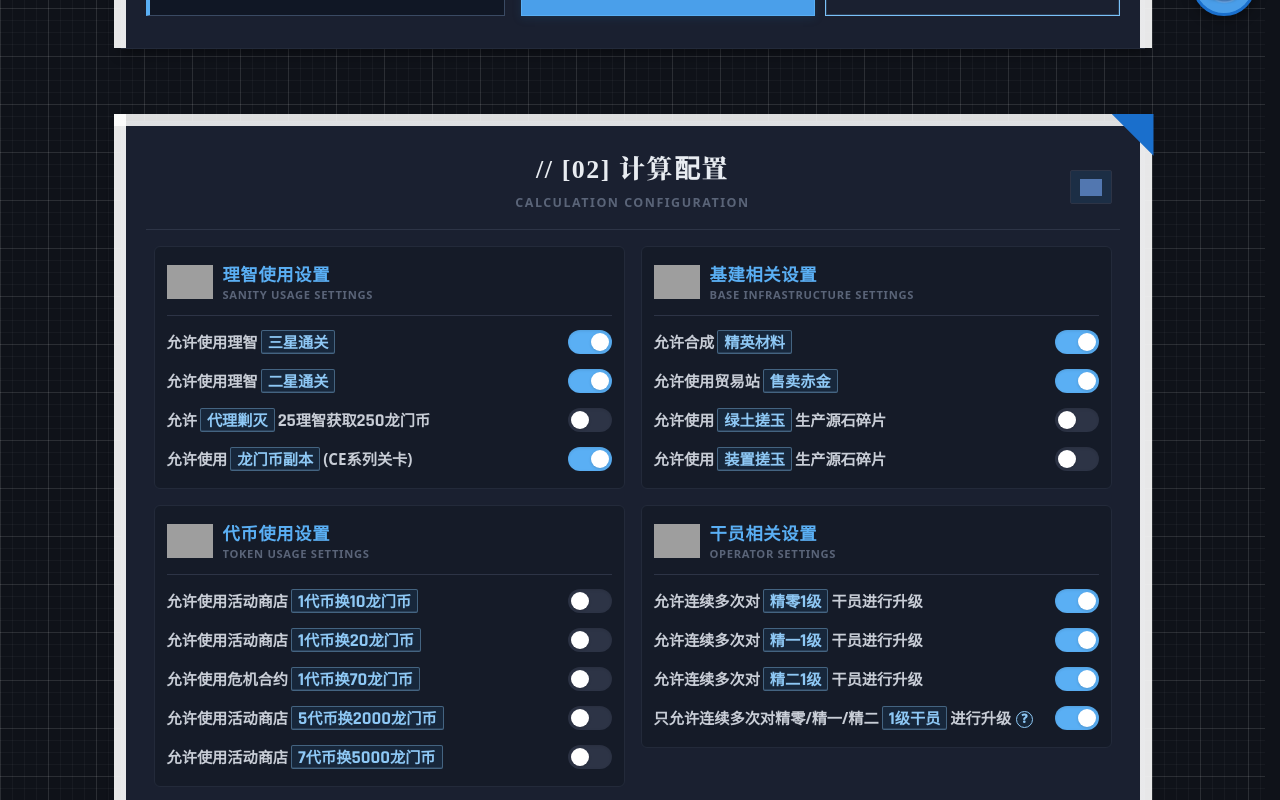
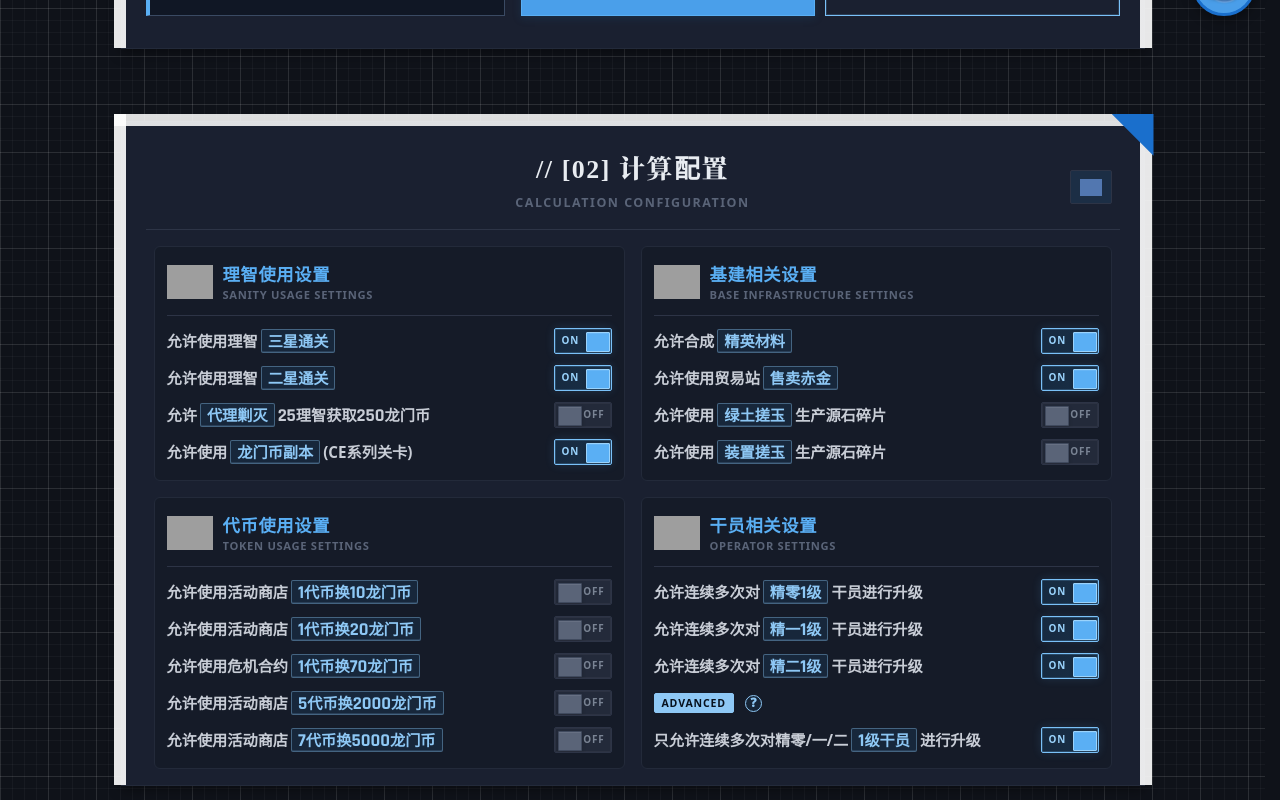
Before and after one commit to parrotime/Arknights-LMD-Sum-calculator, a React (Vite) app: page / in a window 1280 px wide. Shown: the part 760-1560 px from the top of the page. Built offline with nearby package versions, Linux system fonts and the light colour scheme; grey boxes are pictures that could not be loaded.

Commit message:
260507-01-v2_new-setting_panel style

```diff
--- a/src/assets/styles/App.module.css
+++ b/src/assets/styles/App.module.css
@@ -841,20 +841,35 @@
   width: 100%;
 }
 
-.settings-column {
+.settings-card {
   display: flex;
   flex-direction: column;
-  gap: var(--ark-space-md);
-  min-width: 0;
-}
-
-.settings-card {
   min-width: 0;
   padding: 12px;
   background: var(--ark-surface-inset);
   border: 1px solid var(--ark-border-subtle);
   border-radius: 6px;
   box-sizing: border-box;
+}
+
+.settings-card-sanity {
+  grid-column: 1;
+  grid-row: 1;
+}
+
+.settings-card-base {
+  grid-column: 2;
+  grid-row: 1;
+}
+
+.settings-card-token {
+  grid-column: 1;
+  grid-row: 2;
+}
+
+.settings-card-operator {
+  grid-column: 2;
+  grid-row: 2;
 }
 
 .settings-card-header {
@@ -907,6 +922,7 @@
 .settings-card-options {
   display: flex;
   flex-direction: column;
+  flex: 1;
   gap: 5px;
 }
 
@@ -928,7 +944,28 @@
   justify-content: space-between;
   min-height: 32px;
   width: 100%;
+  box-sizing: border-box;
   padding: 1px 0;
+}
+
+.toggle-container-advanced {
+  min-height: 32px;
+}
+
+.advanced-rule-header {
+  display: flex;
+  align-items: center;
+  justify-content: flex-start;
+  gap: 6px;
+  min-height: 32px;
+  padding-top: 0;
+  padding-bottom: 0;
+  line-height: 1;
+}
+
+.toggle-container-advanced .toggle-text {
+  font-size: 0.95rem;
+  line-height: 1.65;
 }
 
 .toggle-text {
@@ -956,6 +993,21 @@
   line-height: 1;
   white-space: nowrap;
   box-shadow: inset 0 -1px 0 rgba(142, 200, 245, 0.16);
+}
+
+.advanced-rule-badge {
+  display: inline-flex;
+  align-items: center;
+  height: 18px;
+  padding: 0 7px;
+  border: 1px solid var(--ark-setting-keyword-color);
+  border-radius: 2px;
+  background: var(--ark-setting-keyword-color);
+  color: var(--ark-setting-badge-text-color);
+  font-size: 0.66rem;
+  font-weight: 900;
+  line-height: 1;
+  letter-spacing: 0.08em;
 }
 
 .setting-help-trigger {
@@ -980,6 +1032,7 @@
 .setting-help-root {
   position: relative;
   display: inline-flex;
+  flex-shrink: 0;
   vertical-align: text-bottom;
 }
 
@@ -1071,8 +1124,8 @@
 
 .toggle-switch {
   position: relative;
-  width: 44px;
-  height: 24px;
+  width: 58px;
+  height: 26px;
   flex-shrink: 0;
 }
 
@@ -1086,31 +1139,80 @@
   position: absolute;
   cursor: pointer;
   inset: 0;
-  background-color: var(--ark-neutral-300);
-  transition: background-color var(--ark-transition-base);
-  border-radius: 12px;
-  box-shadow: inset 0 1px 3px rgba(0, 0, 0, 0.1);
+  overflow: hidden;
+  background: var(--ark-neutral-200);
+  border: 1px solid var(--ark-border-default);
+  border-radius: 2px;
+  box-shadow: inset 0 0 0 1px rgba(255, 255, 255, 0.04);
+  transition: background-color var(--ark-transition-base),
+              border-color var(--ark-transition-base),
+              box-shadow var(--ark-transition-base);
 }
 
 .slider:before {
   position: absolute;
   content: "";
+  z-index: 2;
   height: 18px;
-  width: 18px;
+  width: 22px;
   left: 3px;
-  bottom: 3px;
-  background-color: white;
-  transition: transform var(--ark-transition-base);
-  border-radius: 50%;
-  box-shadow: 0 1px 3px rgba(0, 0, 0, 0.15);
+  top: 3px;
+  background: var(--ark-neutral-500);
+  border: 1px solid var(--ark-neutral-400);
+  border-radius: 1px;
+  box-shadow: inset 0 1px 0 rgba(255, 255, 255, 0.08),
+              0 2px 4px rgba(0, 0, 0, 0.18);
+  transition: transform var(--ark-transition-base),
+              background-color var(--ark-transition-base),
+              border-color var(--ark-transition-base);
+}
+
+.slider::after {
+  content: "OFF";
+  position: absolute;
+  inset: 0;
+  z-index: 1;
+  display: flex;
+  align-items: center;
+  justify-content: flex-end;
+  padding: 0 6px 0 28px;
+  color: var(--ark-neutral-600);
+  font-size: 0.62rem;
+  font-weight: 900;
+  line-height: 1;
+  letter-spacing: 0.08em;
+  transition: color var(--ark-transition-base),
+              justify-content var(--ark-transition-base),
+              padding var(--ark-transition-base);
 }
 
 input:checked + .slider {
-  background-color: var(--ark-primary-500);
+  background: linear-gradient(90deg, var(--ark-primary-50), rgba(43, 131, 198, 0.2));
+  border-color: var(--ark-primary-400);
+  box-shadow: inset 0 0 0 1px rgba(122, 193, 248, 0.2),
+              0 0 10px rgba(90, 175, 244, 0.16);
 }
 
 input:checked + .slider:before {
-  transform: translateX(20px);
+  transform: translateX(28px);
+  background: var(--ark-primary-500);
+  border-color: var(--ark-primary-300);
+}
+
+input:checked + .slider::after {
+  content: "ON";
+  justify-content: flex-start;
+  padding: 0 28px 0 7px;
+  color: var(--ark-primary-300);
+}
+
+.toggle-switch:hover .slider {
+  border-color: var(--ark-input-border-hover);
+}
+
+.toggle-switch input:focus-visible + .slider {
+  outline: 2px solid var(--ark-border-focus);
+  outline-offset: 2px;
 }
 
 input:invalid {
@@ -1552,6 +1654,14 @@ input:invalid {
   .limit-card-grid-trade,
   .settings-grid {
     grid-template-columns: 1fr;
+  }
+
+  .settings-card-sanity,
+  .settings-card-base,
+  .settings-card-token,
+  .settings-card-operator {
+    grid-column: auto;
+    grid-row: auto;
   }
 
   .limit-card {
--- a/src/assets/styles/index.css
+++ b/src/assets/styles/index.css
@@ -139,6 +139,7 @@
 
   /* 设置面板 */
   --ark-setting-keyword-color: #1e4d7a;
+  --ark-setting-badge-text-color: #f8f9fb;
 }
 
 /* === 深色主题 === */
@@ -238,6 +239,7 @@
 
   /* 设置面板 */
   --ark-setting-keyword-color: #8ec8f5;
+  --ark-setting-badge-text-color: #07111d;
 }
 
 body {
--- a/src/components/SettingsPanel.jsx
+++ b/src/components/SettingsPanel.jsx
@@ -18,7 +18,7 @@ const settingsOptions = [
   { text: "允许连续多次对精一1级干员进行升级", key: "allowUpgradeOnly1", highlight: "精一1级" },
   { text: "允许连续多次对精二1级干员进行升级", key: "allowUpgradeOnly2", highlight: "精二1级" },
   {
-    text: "只允许连续多次对精零/精一/精二1级干员进行升级",
+    text: "只允许连续多次对精零/一/二1级干员进行升级",
     key: "allowUpgradeOnlyFor1",
     highlight: "1级干员",
     helpText: [
@@ -35,35 +35,30 @@ const groups = [
     title: "理智使用设置",
     code: "SANITY USAGE SETTINGS",
     icon: "https://ark-lmd.oss-cn-beijing.aliyuncs.com/AP_GAMEPLAY.webp",
-    column: "left",
+    layout: "sanity",
     items: settingsOptions.slice(0, 4),
   },
   {
     title: "基建相关设置",
     code: "BASE INFRASTRUCTURE SETTINGS",
     icon: "https://ark-lmd.oss-cn-beijing.aliyuncs.com/premium_material_issue_voucher.webp",
-    column: "right",
+    layout: "base",
     items: settingsOptions.slice(4, 8),
   },
   {
     title: "代币使用设置",
     code: "TOKEN USAGE SETTINGS",
     icon: "https://ark-lmd.oss-cn-beijing.aliyuncs.com/act2mainss_token_courage.webp",
-    column: "left",
+    layout: "token",
     items: settingsOptions.slice(8, 13),
   },
   {
     title: "干员相关设置",
     code: "OPERATOR SETTINGS",
     icon: "https://ark-lmd.oss-cn-beijing.aliyuncs.com/sprite_exp_card_t4.webp",
-    column: "right",
+    layout: "operator",
     items: settingsOptions.slice(13),
   },
-];
-
-const columns = [
-  groups.filter((group) => group.column === "left"),
-  groups.filter((group) => group.column === "right"),
 ];
 
 const renderSettingText = (text, highlight, styles) => {
@@ -126,10 +121,8 @@ const SettingsPanel = ({ settings, onToggle, onReset, styles }) => {
 
       <div className={styles['toggle-wrapper']}>
         <div className={styles['settings-grid']}>
-          {columns.map((columnGroups, columnIndex) => (
-            <div className={styles['settings-column']} key={columnIndex}>
-              {columnGroups.map(({ title, code, icon, items }) => (
-                <section className={styles['settings-card']} key={title}>
+          {groups.map(({ title, code, icon, layout, items }) => (
+            <section className={`${styles['settings-card']} ${styles[`settings-card-${layout}`]}`} key={title}>
                   <div className={styles['settings-card-header']}>
                     <img
                       className={styles['settings-card-icon']}
@@ -144,11 +137,19 @@ const SettingsPanel = ({ settings, onToggle, onReset, styles }) => {
                   </div>
 
                   <div className={styles['settings-card-options']}>
-                    {items.map(({ text, key, highlight, helpText }) => (
-                      <div className={styles['toggle-container']} key={key}>
-                        <div className={styles['toggle-text']}>
-                          {renderSettingText(text, highlight, styles)}
-                          {helpText && (
+                    {items.map(({ text, key, highlight, helpText }) => {
+                      const switchControl = (
+                        <label className={styles['toggle-switch']}>
+                          <input
+                            type="checkbox"
+                            checked={settings[key]}
+                            onChange={() => onToggle(key)}
+                          />
+                          <span className={styles.slider} />
+                        </label>
+                      );
+
+                      const helpControl = helpText && (
                         <span className={styles['setting-help-root']} data-setting-help-root="true">
                           <button
                             type="button"
@@ -156,6 +157,7 @@ const SettingsPanel = ({ settings, onToggle, onReset, styles }) => {
                             aria-label="查看设置说明"
                             aria-expanded={openHelpKey === key}
                             onClick={() => setOpenHelpKey(openHelpKey === key ? null : key)}
+                            onMouseEnter={() => setOpenHelpKey(key)}
                           >
                             ?
                           </button>
@@ -175,22 +177,36 @@ const SettingsPanel = ({ settings, onToggle, onReset, styles }) => {
                             </span>
                           )}
                         </span>
-                          )}
+                      );
+
+                      if (helpText) {
+                        return (
+                          <React.Fragment key={key}>
+                            <div className={`${styles['advanced-rule-header']} ${styles['toggle-text']}`}>
+                              <span className={styles['advanced-rule-badge']}>ADVANCED</span>
+                              {helpControl}
                             </div>
-                        <label className={styles['toggle-switch']}>
-                          <input
-                            type="checkbox"
-                            checked={settings[key]}
-                            onChange={() => onToggle(key)}
-                          />
-                          <span className={styles.slider} />
-                        </label>
+                            <div className={`${styles['toggle-container']} ${styles['toggle-container-advanced']}`}>
+                              <div className={styles['toggle-text']}>
+                                {renderSettingText(text, highlight, styles)}
                               </div>
-                    ))}
+                              {switchControl}
+                            </div>
+                          </React.Fragment>
+                        );
+                      }
+
+                      return (
+                        <div className={styles['toggle-container']} key={key}>
+                          <div className={styles['toggle-text']}>
+                            {renderSettingText(text, highlight, styles)}
+                          </div>
+                          {switchControl}
+                        </div>
+                      );
+                    })}
                   </div>
                 </section>
-              ))}
-            </div>
           ))}
         </div>
 
```
Lines whose indentation alone changed are shown as unchanged.
